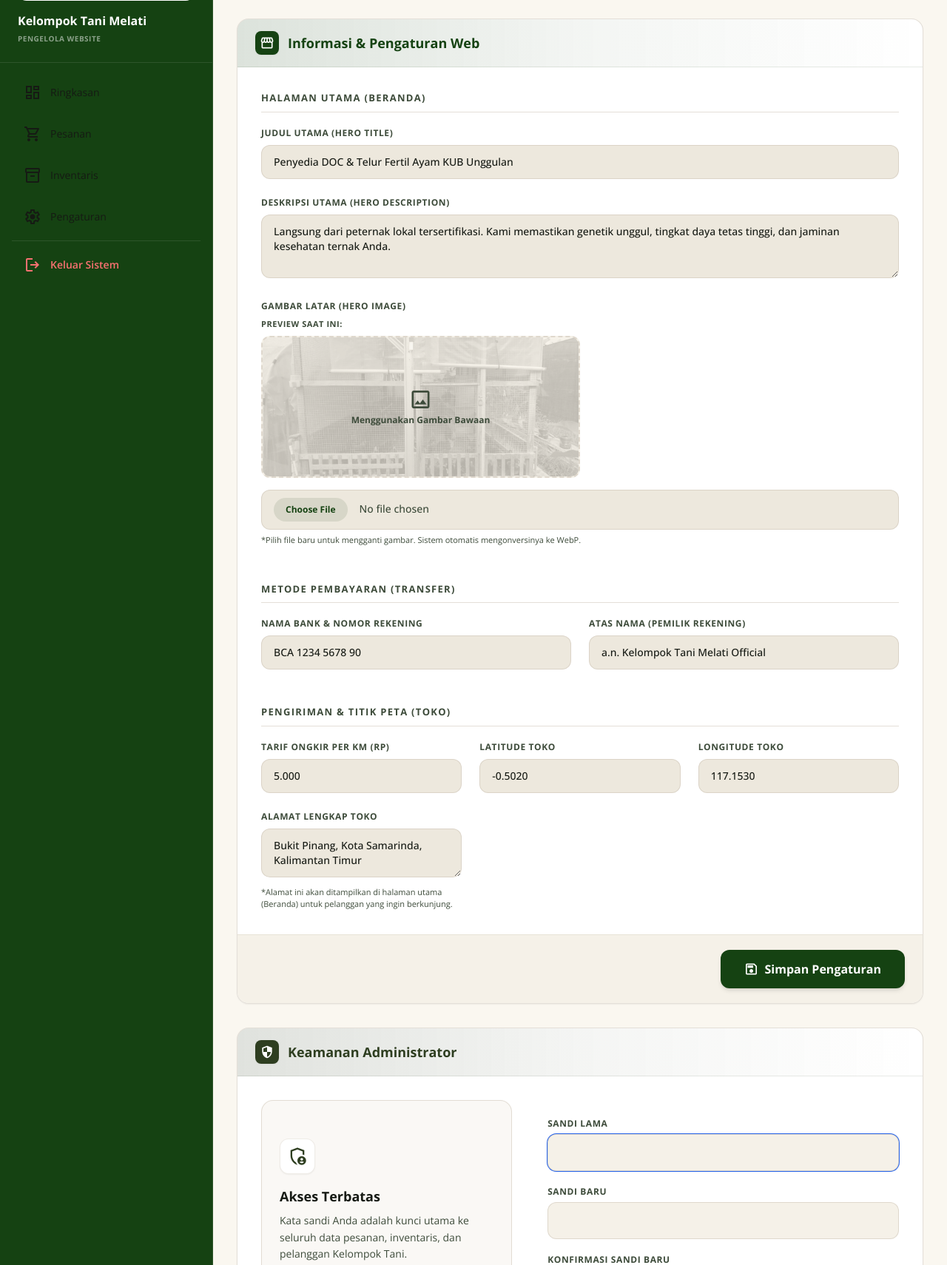
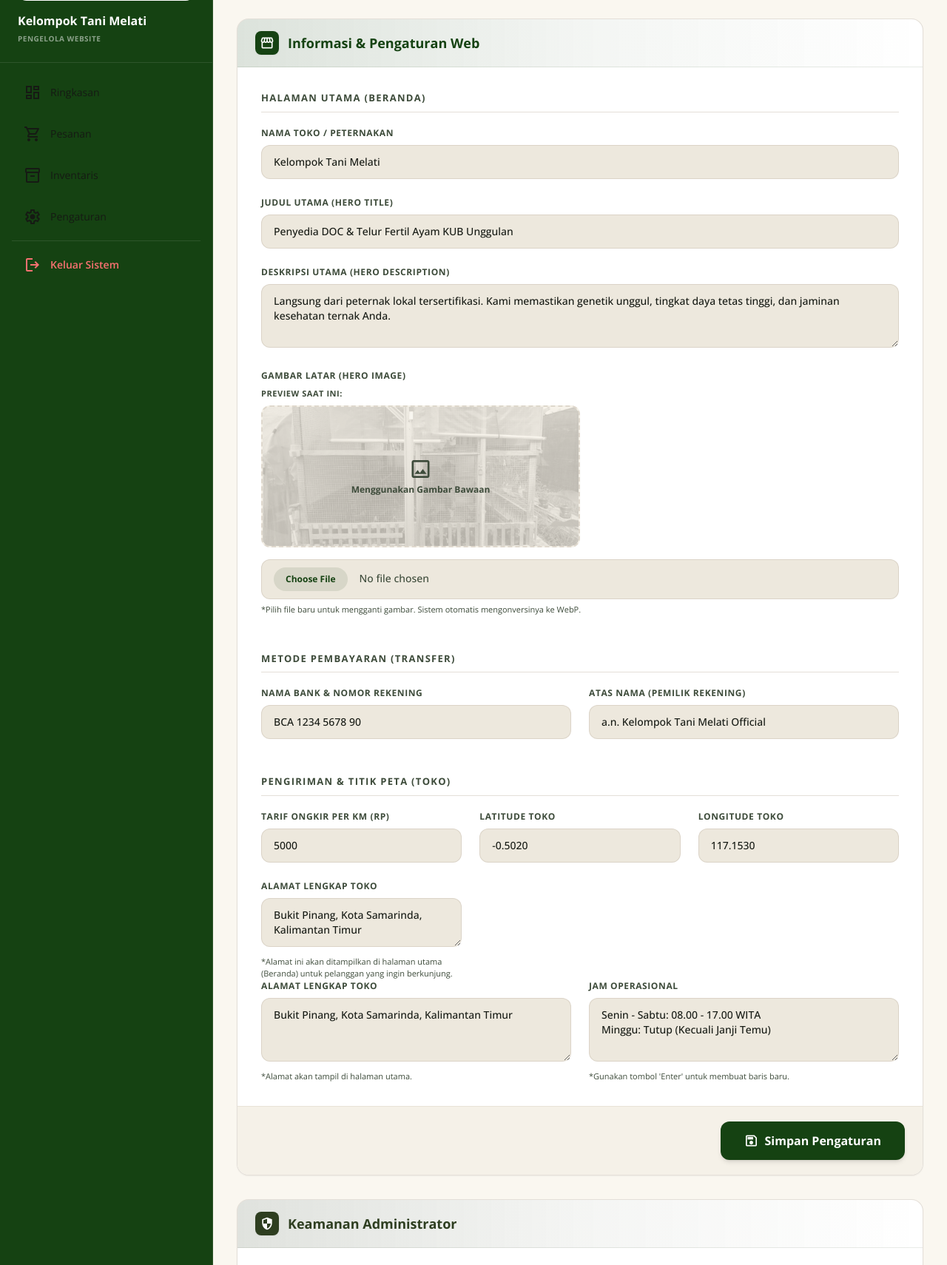
Before and after one commit to ridhoSetia/web-pemasaran-doc, a Django app: page /pengelola/settings/ in a window 1280 px wide. Shown: the part 87-1797 px from the top of the page at 74% size. Run offline with Django 4.2, Linux system fonts and the light colour scheme; the visitor is signed in with stand-in values (Sample User, id 1); data comes from the database, SQL or seed files in the repository; data that the repository does not hold is empty; parts of the project's set-up code (start-up, migrations or seed data) failed here and were passed over.

Commit message:
feat: melengkapi profil toko dinamis dan perbaikan bug kalkulasi ongkir
- Menambahkan field `nama_toko` dan `jam_operasional` pada model StoreSetting.
- Memperbarui views.py untuk menyimpan nama toko, alamat, jam operasional, dan mengonversi input ongkir menjadi integer murni.
- Menambahkan kotak input UI untuk Nama Toko, Alamat Lengkap, dan Jam Operasional di halaman pengaturan admin.
- Menerapkan filter `|floatformat:0|cut:'.'|cut:','` pada input form biaya_per_km di pengaturan dan checkout untuk mengatasi bug angka desimal/ribuan.
- Mengupdate index.html agar menampilkan identitas dan jam operasional secara dinamis dari database (dengan dukungan filter linebreaksbr).

```diff
--- a/store/models.py
+++ b/store/models.py
@@ -151,6 +151,7 @@ class StoreSetting(models.Model):
     latitude = models.CharField(max_length=50, default="-0.5020", help_text="Latitude lokasi toko")
     longitude = models.CharField(max_length=50, default="117.1530", help_text="Longitude lokasi toko")
     hero_image = models.ImageField(upload_to='settings/', null=True, blank=True, help_text="Gambar latar belakang halaman utama")
+    jam_operasional = models.TextField(blank=True, default="Senin - Sabtu: 08.00 - 17.00 WITA\nMinggu: Tutup (Kecuali Janji Temu)")
 
     def save(self, *args, **kwargs):
         if self.hero_image:
--- a/store/templates/store/admin/settings.html
+++ b/store/templates/store/admin/settings.html
@@ -28,6 +28,10 @@
             <div class="w-full">
                 <h4 class="text-[13px] font-bold text-on-surface-variant uppercase tracking-widest mb-5 pb-2 border-b border-outline-variant/50">Halaman Utama (Beranda)</h4>
                 <div class="grid grid-cols-1 gap-6">
+                    <div>
+                        <label class="block text-xs font-bold text-on-surface-variant uppercase tracking-wider mb-2">Nama Toko / Peternakan</label>
+                        <input type="text" name="nama_toko" value="{{ setting.nama_toko }}" class="w-full bg-surface-container rounded-xl border border-outline-variant/50 px-4 py-3 text-sm font-medium text-on-surface focus:border-primary focus:ring-2 focus:ring-primary/20 outline-none transition-all">
+                    </div>
                     <div>
                         <label class="block text-xs font-bold text-on-surface-variant uppercase tracking-wider mb-2">Judul Utama (Hero Title)</label>
                         <input type="text" name="hero_title" value="{{ setting.hero_title }}" class="w-full bg-surface-container rounded-xl border border-outline-variant/50 px-4 py-3 text-sm font-medium text-on-surface focus:border-primary focus:ring-2 focus:ring-primary/20 outline-none transition-all">
@@ -87,7 +91,7 @@
                 <div class="grid grid-cols-1 md:grid-cols-3 gap-6">
                     <div>
                         <label class="block text-xs font-bold text-on-surface-variant uppercase tracking-wider mb-2">Tarif Ongkir per KM (Rp)</label>
-                        <input type="number" name="biaya_per_km" value="{{ setting.biaya_per_km }}" class="w-full bg-surface-container rounded-xl border border-outline-variant/50 px-4 py-3 text-sm font-medium text-on-surface focus:border-primary focus:ring-2 focus:ring-primary/20 outline-none transition-all">
+                        <input type="number" name="biaya_per_km" value="{{ setting.biaya_per_km|floatformat:0|cut:'.'|cut:',' }}" class="w-full bg-surface-container rounded-xl border border-outline-variant/50 px-4 py-3 text-sm font-medium text-on-surface focus:border-primary focus:ring-2 focus:ring-primary/20 outline-none transition-all">
                     </div>
                     <div>
                         <label class="block text-xs font-bold text-on-surface-variant uppercase tracking-wider mb-2">Latitude Toko</label>
@@ -102,6 +106,18 @@
                         <label class="block text-xs font-bold text-on-surface-variant uppercase tracking-wider mb-2">Alamat Lengkap Toko</label>
                         <textarea name="alamat_toko" rows="2" placeholder="Contoh: Bukit Pinang, Kota Samarinda, Kalimantan Timur" class="w-full bg-surface-container rounded-xl border border-outline-variant/50 px-4 py-3 text-sm font-medium text-on-surface focus:border-primary focus:ring-2 focus:ring-primary/20 outline-none transition-all">{{ setting.alamat_toko }}</textarea>
                         <p class="text-[11px] text-on-surface-variant mt-1.5">*Alamat ini akan ditampilkan di halaman utama (Beranda) untuk pelanggan yang ingin berkunjung.</p>
+                    </div>
+                </div>
+                <div class="grid grid-cols-1 md:grid-cols-2 gap-6">
+                    <div>
+                        <label class="block text-xs font-bold text-on-surface-variant uppercase tracking-wider mb-2">Alamat Lengkap Toko</label>
+                        <textarea name="alamat_toko" rows="3" placeholder="Contoh: Bukit Pinang, Kota Samarinda, Kalimantan Timur" class="w-full bg-surface-container rounded-xl border border-outline-variant/50 px-4 py-3 text-sm font-medium text-on-surface focus:border-primary focus:ring-2 focus:ring-primary/20 outline-none transition-all">{{ setting.alamat_toko }}</textarea>
+                        <p class="text-[11px] text-on-surface-variant mt-1.5">*Alamat akan tampil di halaman utama.</p>
+                    </div>
+                    <div>
+                        <label class="block text-xs font-bold text-on-surface-variant uppercase tracking-wider mb-2">Jam Operasional</label>
+                        <textarea name="jam_operasional" rows="3" placeholder="Contoh: Senin - Sabtu: 08.00 - 17.00 WITA" class="w-full bg-surface-container rounded-xl border border-outline-variant/50 px-4 py-3 text-sm font-medium text-on-surface focus:border-primary focus:ring-2 focus:ring-primary/20 outline-none transition-all">{{ setting.jam_operasional }}</textarea>
+                        <p class="text-[11px] text-on-surface-variant mt-1.5">*Gunakan tombol 'Enter' untuk membuat baris baru.</p>
                     </div>
                 </div>
             </div>
--- a/store/templates/store/web/cart.html
+++ b/store/templates/store/web/cart.html
@@ -36,7 +36,7 @@
                 </a>
 
                 <p class="text-xs text-on-surface-variant text-center mt-4 flex items-center justify-center gap-1">
-                    <span class="material-symbols-outlined text-[14px]">lock</span> Transaksi aman tersertifikasi
+                    <span class="material-symbols-outlined text-[14px]">lock</span> Transaksi aman
                 </p>
             </div>
         </div>
--- a/store/templates/store/web/checkout.html
+++ b/store/templates/store/web/checkout.html
@@ -88,7 +88,7 @@
               >
                 <span class="material-symbols-outlined">route</span>
               </div>
-              <input type="hidden" id="biaya_per_km_setting" value="{{ toko.biaya_per_km }}">
+              <input type="hidden" id="biaya_per_km_setting" value="{{ toko.biaya_per_km|floatformat:0|cut:'.'|cut:',' }}">
               <input type="hidden" id="store_lat_setting" value="{{ toko.latitude }}">
               <input type="hidden" id="store_lng_setting" value="{{ toko.longitude }}">
               <div>
--- a/store/views.py
+++ b/store/views.py
@@ -810,10 +810,11 @@ def admin_settings(request):
             setting.hero_description = request.POST.get('hero_description')
             setting.rekening_bank = request.POST.get('rekening_bank')
             setting.rekening_nama = request.POST.get('rekening_nama')
-            setting.biaya_per_km = request.POST.get('biaya_per_km', 5000)
+            setting.biaya_per_km = int(float(request.POST.get('biaya_per_km')))
             setting.latitude = request.POST.get('latitude')
             setting.longitude = request.POST.get('longitude')
             setting.alamat_toko = request.POST.get('alamat_toko')
+            setting.jam_operasional = request.POST.get('jam_operasional')
             if 'hero_image' in request.FILES:
                 setting.hero_image = request.FILES['hero_image']
 
```
Also changed, not shown: store/migrations/0013_alter_storesetting_alamat_toko.py (added), store/migrations/0014_storesetting_jam_operasional.py (added).
